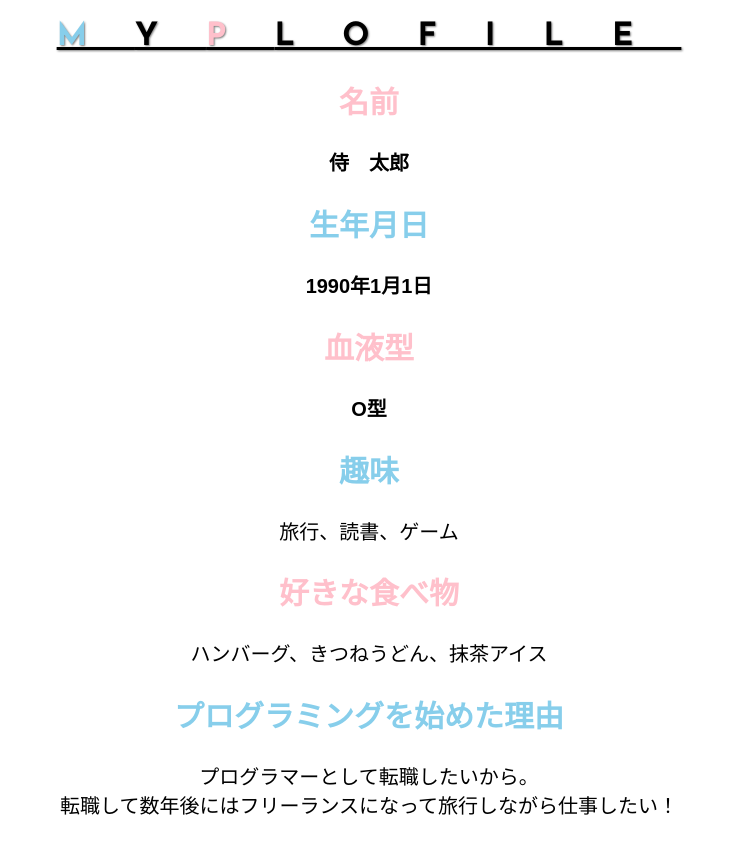
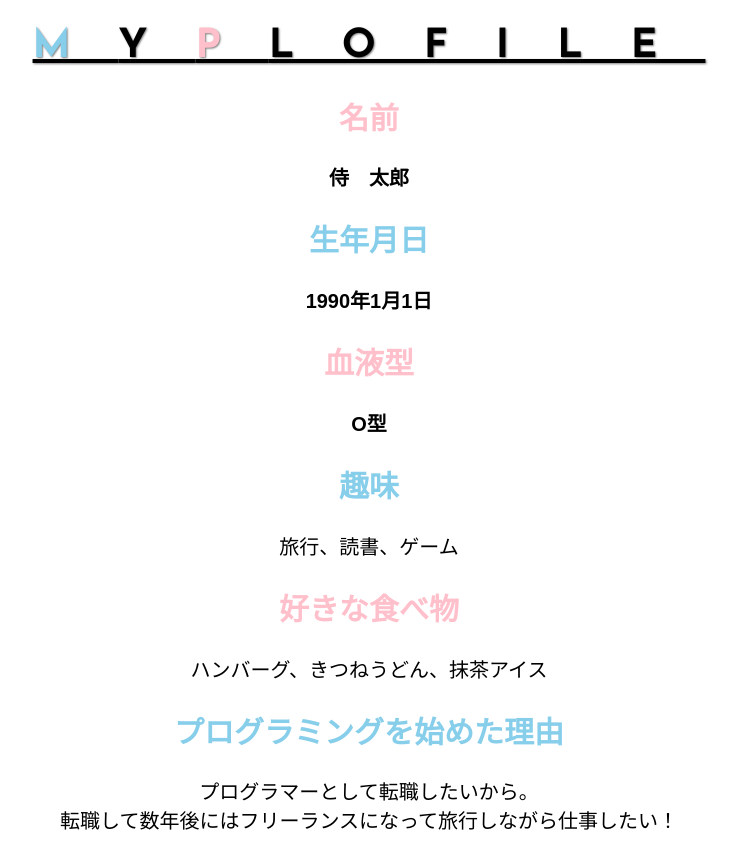
Before and after one commit to Ringogo55/github-basic-kadai, a plain HTML site: page Kaddai_014/kaddai_014.html in a window 1280 px wide. Shown: the whole page, without its empty margins (271-1010 px from the left). Drawn offline with Linux system fonts and the light colour scheme.

Commit message:
kadai_014 再提出しました

```diff
--- a/Kaddai_014/style.css
+++ b/Kaddai_014/style.css
@@ -9,8 +9,8 @@ body {
   font-optical-sizing: auto;
   font-weight: weight;
   font-style: normal;
-  font-size: 2rem;
-  letter-spacing: 1.5em;
+  font-size: 2em;
+  letter-spacing: 1.2em;
   }
 
 #parent div {
```
Also changed, not shown: Kaddai_014/kaddai_014.html (+1 -0 lines).
